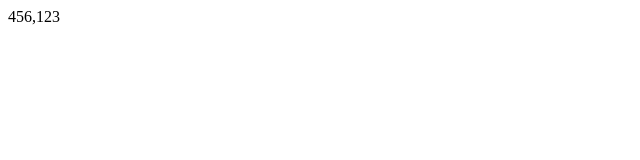
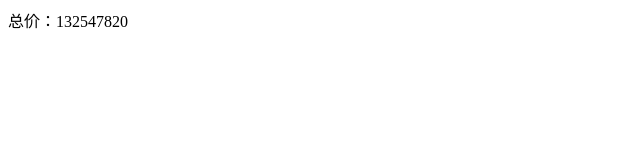
Before and after one commit to alectian/researchvuejs, a Vue app: page / in a window 1280 px wide. Shown: the top 160 px of the page, without its empty margins (0-640 px from the left). Built offline with nearby package versions, Linux system fonts and the light colour scheme.

Commit message:
计算属性getter

```diff
--- a/src/App.vue
+++ b/src/App.vue
@@ -1,6 +1,6 @@
 <template>
   <div id="app">
-   {{ reverseText }}
+    总价：{{ prices }}
   </div>
 </template>
 
@@ -8,23 +8,70 @@
   export default{
     data(){
       return{
-        text:'123,456'
+        package1:[
+          {
+            name:'iPhone',
+            price:7199,
+            count:2
+          },{
+            name:'iPad',
+            price:2888,
+            count:1
+          },{
+            name:'Mac',
+            price:19199,
+            count:10
+          },{
+            name:'Pod',
+            price:1250,
+            count:20
+          }
+        ],
+        package2:[
+          {
+            name:'Google',
+            price:1000,
+            count:51
+          },{
+            name:'Glass',
+            price:12888,
+            count:13
+          },{
+            name:'Phone',
+            price:5000,
+            count:19
+          },{
+            name:'Robot',
+            price:3000000,
+            count:44
+          }
+        ]
       }
     },
-    // 计算属性
-    /*
-    所有的计算属性都以函数的形式写在computed内，
-    最终返回计算结果
-    在一个计算属性里可以完成各种复杂的逻辑，
-    包括运算、函数调用等，
-    只要是最终返回一个结果就可以，
+    computed:{
+      /*
+        当package1或package2中的商品有任何变化，
+        比如购买数量变化或增删商品时，
+        计算属性price就会自动更新，
+        视图中的总价也会自动变化，
+        每一个计算属性都包含一个getter和一个setter，
+        默认用法只利用了getter来读取
 
-    除了以上简单的用法，计算属性还可以依赖多个vue实例的数据，
-    只要其中任一数据变化，计算属性就会重新执行，视图也会更新
-    */
-    computed:{
-      reverseText: function(){
-        return this.text.split(',').reverse().join(',')
+
+
+        在需要的时候，也可以提供一个setter函数，
+        当手动修改计算属性的值就像修改一个普通数据那样时，
+        就会触发setter函数，执行一些自定义操作
+      */
+      prices: function(){
+        var price = 0
+        for (var i = 0; i<this.package1.length; i++) {
+          price += this.package1[i].price*this.package1[i].count
+        }
+        for (var i = 0; i<this.package2.length; i++) {
+          price += this.package2[i].price*this.package2[i].count
+        }
+        return price
       }
     }
   }
```
